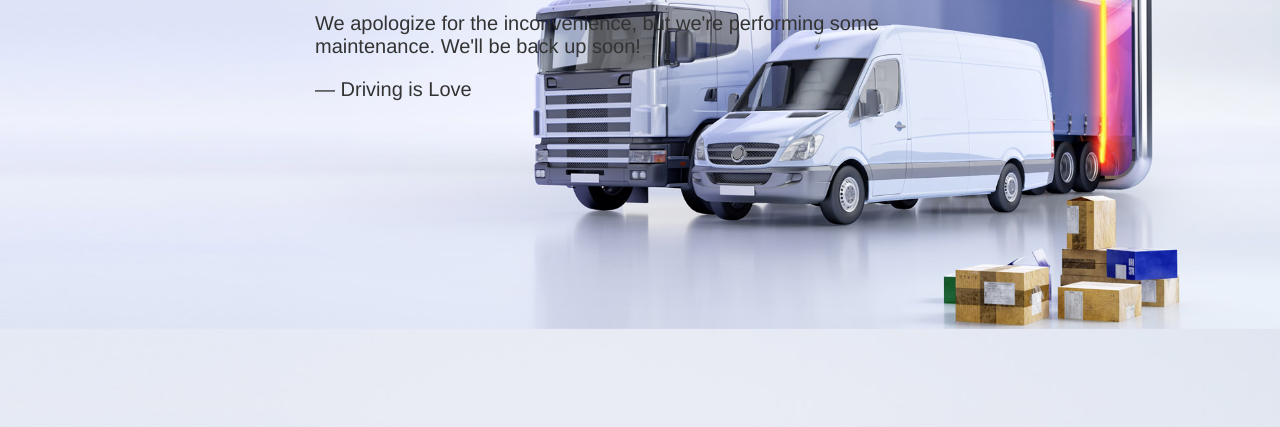
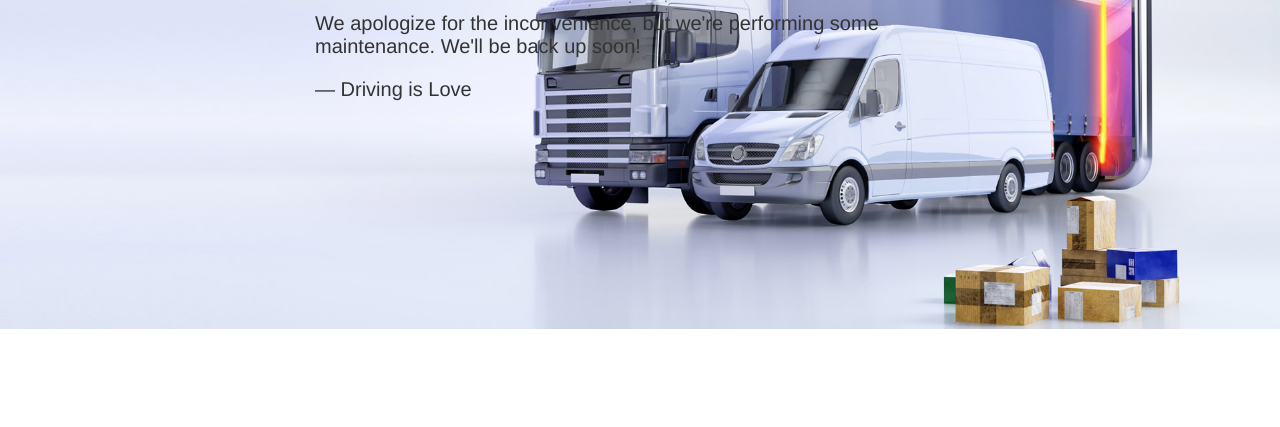
Before and after one commit to riyaskpktni/riyaskpktni.github.io, a plain HTML site: page index.html in a window 1280 px wide. Shown: the part 373-800 px from the top of the page. Drawn offline with Linux system fonts and the light colour scheme.

Commit message:
added header changes

```diff
--- a/index.html
+++ b/index.html
@@ -44,7 +44,7 @@
             a:hover { color: #333; text-decoration: none; }
         </style>
     </head>
-    <body style="background-image: url('drivers2day-banner.jpg');background-size: cover;">
+    <body style="background-image: url('drivers2day-banner.jpg');background-size: cover;background-repeat: no-repeat;">
         <img src="drivers2day-logo.png"/>
         <div id="article">
             <h1>Our site is getting a little tune up and some love.</h1>
```
